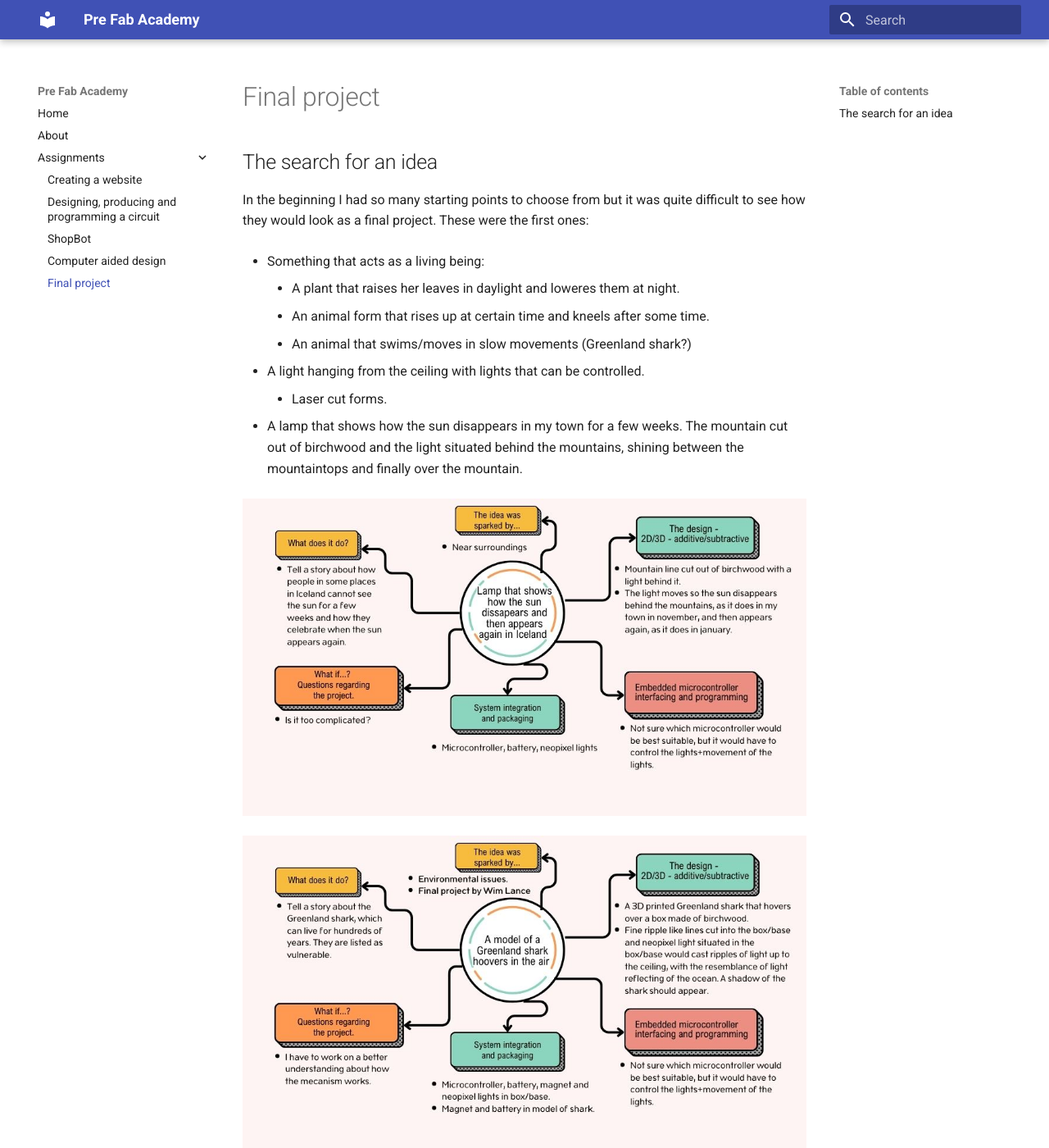
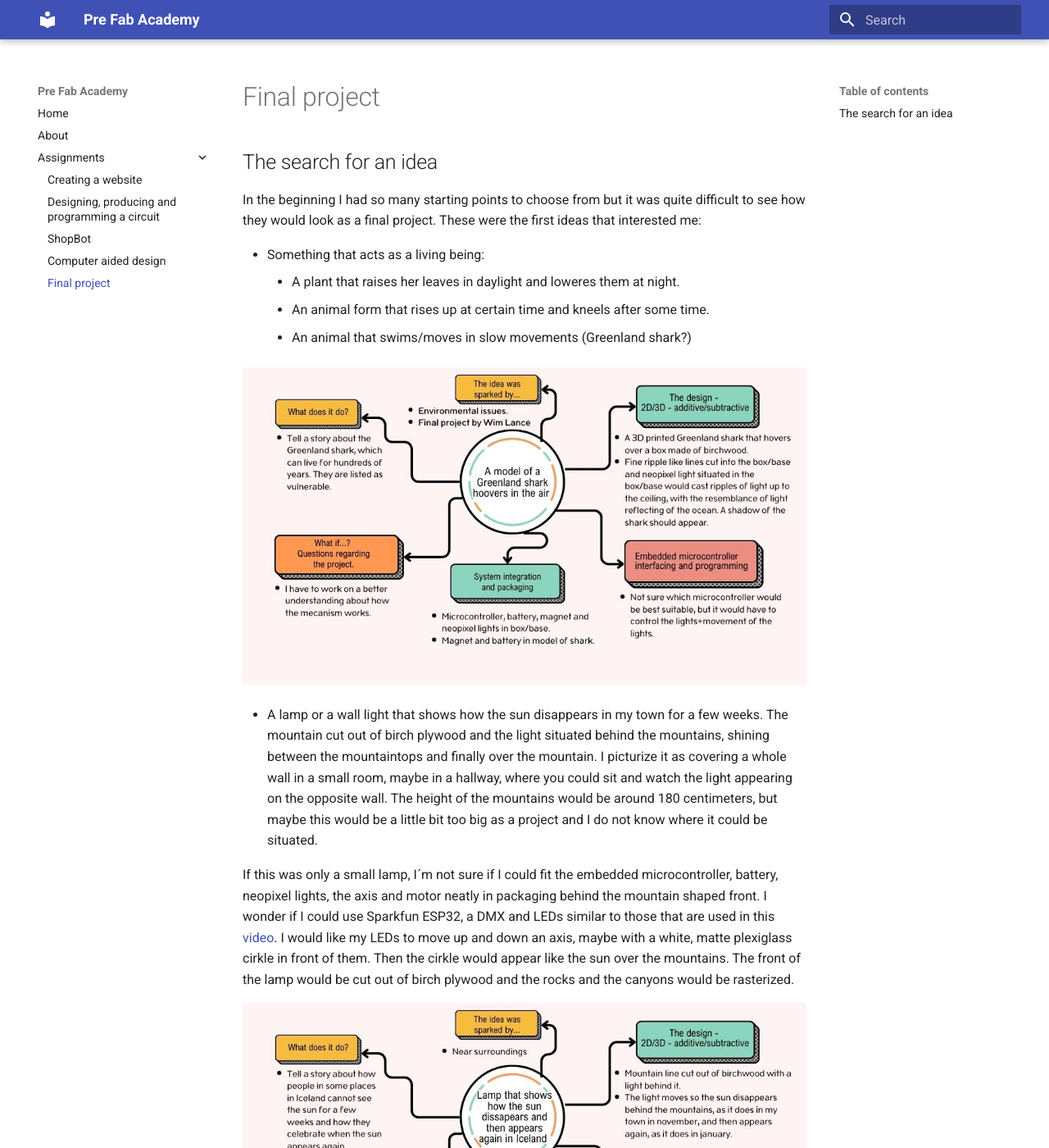
Before and after one commit to OlofH2/Before-Fab-Academy, an MkDocs documentation site: the page built from docs/FinalProject.md, in a window 1280 px wide and 1400 px high. Shown: the whole window at 82% size. Built offline with MkDocs 1.6.1 and Material for MkDocs 9.7.7, drawn with Linux system fonts in a browser that asks for light colours.

Commit message:
meira um lampann

```diff
--- a/docs/FinalProject.md
+++ b/docs/FinalProject.md
@@ -2,19 +2,23 @@
 
 ##The search for an idea
 
-In the beginning I had so many starting points to choose from but it was quite difficult to see how they would look as a final project. These were the first ones:
+In the beginning I had so many starting points to choose from but it was quite difficult to see how they would look as a final project. These were the first ideas that interested me:
 
 * Something that acts as a living being:
     - A plant that raises her leaves in daylight and loweres them at night.
     - An animal form that rises up at certain time and kneels after some time.
     - An animal that swims/moves in slow movements (Greenland shark?)
 
-* A light hanging from the ceiling with lights that can be controlled.
-    - Laser cut forms.
+![GreenlandShark](img/GreenlandShark.jpg)
 
-* A lamp that shows how the sun disappears in my town for a few weeks. The mountain cut out of birchwood and the light situated behind the mountains, shining between the mountaintops and finally over the mountain.
+* A lamp or a wall light that shows how the sun disappears in my town for a few weeks. The mountain cut out of birch plywood and the light situated behind the mountains, shining between the mountaintops and finally over the mountain. I picturize it as covering a whole wall in a small room, maybe in a hallway, where you could sit and watch the light appearing on the opposite wall. The height of the mountains would be around 180 centimeters, but maybe this would be a little bit too big as a project and I do not know where it could be situated.
 
+If this was only a small lamp, I´m not sure if I could fit the embedded microcontroller, battery, neopixel lights, the axis and motor neatly in packaging behind the mountain shaped front. I wonder if I could use Sparkfun ESP32, a DMX and LEDs similar to those that are used in this [video](https://learn.sparkfun.com/tutorials/sparkfun-esp32-dmx-to-led-shield/all). I would like my LEDs to move up and down an axis, maybe with a white, matte plexiglass cirkle in front of them. Then the cirkle would appear like the sun over the mountains. The front of the lamp would be cut out of birch plywood and the rocks and the canyons would be rasterized.
 
 ![SunBehindMountains](img/SunBehindMountains_86kb.jpg)
 
-![GreenlandShark](img/GreenlandShark.jpg)
+
+
+
+* A light hanging from the ceiling with lights that can be controlled.
+    - Laser cut forms.
```
